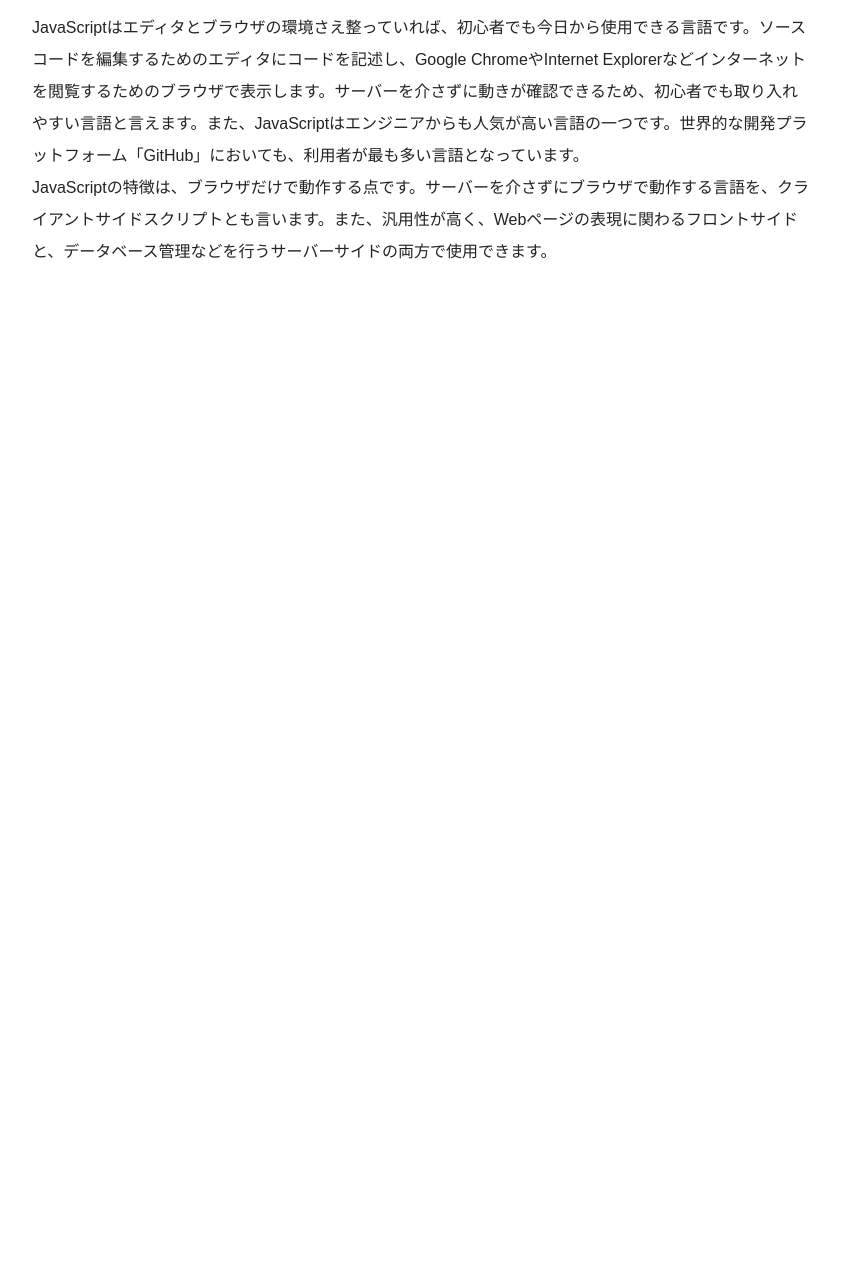
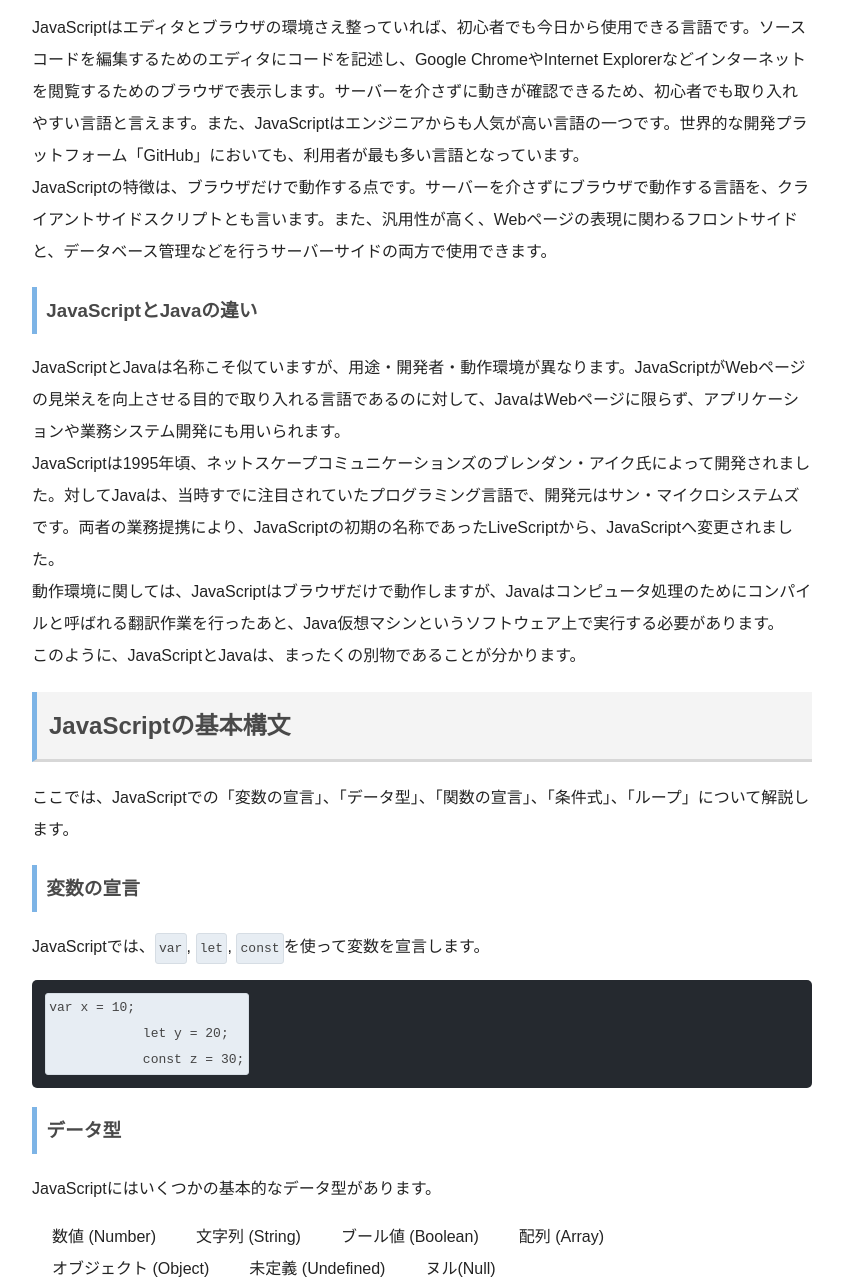
Before and after one commit to kohtarou/JavaExplanation-main, a plain HTML site: page index.html in a window 1280 px wide. Shown: the part 771-2056 px from the top of the page, without its empty margins (218-1061 px from the left). Before the commit the page ends 1071 px from the top, so only its background shows below. Drawn offline with Linux system fonts and the light colour scheme.

Commit message:
html css js

```diff
--- a/index.html
+++ b/index.html
@@ -41,5 +41,37 @@
         JavaScriptはエディタとブラウザの環境さえ整っていれば、初心者でも今日から使用できる言語です。ソースコードを編集するためのエディタにコードを記述し、Google ChromeやInternet Explorerなどインターネットを閲覧するためのブラウザで表示します。サーバーを介さずに動きが確認できるため、初心者でも取り入れやすい言語と言えます。また、JavaScriptはエンジニアからも人気が高い言語の一つです。世界的な開発プラットフォーム「GitHub」においても、利用者が最も多い言語となっています。<br>
         JavaScriptの特徴は、ブラウザだけで動作する点です。サーバーを介さずにブラウザで動作する言語を、クライアントサイドスクリプトとも言います。また、汎用性が高く、Webページの表現に関わるフロントサイドと、データベース管理などを行うサーバーサイドの両方で使用できます。
     </p>
+
+    <h3>JavaScriptとJavaの違い</h3>
+    <p>
+        JavaScriptとJavaは名称こそ似ていますが、用途・開発者・動作環境が異なります。JavaScriptがWebページの見栄えを向上させる目的で取り入れる言語であるのに対して、JavaはWebページに限らず、アプリケーションや業務システム開発にも用いられます。<br>
+        JavaScriptは1995年頃、ネットスケープコミュニケーションズのブレンダン・アイク氏によって開発されました。対してJavaは、当時すでに注目されていたプログラミング言語で、開発元はサン・マイクロシステムズです。両者の業務提携により、JavaScriptの初期の名称であったLiveScriptから、JavaScriptへ変更されました。<br>
+        動作環境に関しては、JavaScriptはブラウザだけで動作しますが、Javaはコンピュータ処理のためにコンパイルと呼ばれる翻訳作業を行ったあと、Java仮想マシンというソフトウェア上で実行する必要があります。<br>
+        このように、JavaScriptとJavaは、まったくの別物であることが分かります。
+    </p>
+
+    <h2 id="bbbb">JavaScriptの基本構文</h2>
+    <p>
+        ここでは、JavaScriptでの「変数の宣言」、「データ型」、「関数の宣言」、「条件式」、「ループ」について解説します。
+    </p>
+
+    <h3>変数の宣言</h3>
+    <p>JavaScriptでは、<code>var</code>, <code>let</code>, <code>const</code>を使って変数を宣言します。</p>
+        <pre><code>var x = 10;
+            let y = 20;
+            const z = 30;</code></pre>
+
+    <h3>データ型</h3>
+    <p>JavaScriptにはいくつかの基本的なデータ型があります。</p>
+        <ul>
+            <li>数値 (Number)</li>
+            <li>文字列 (String)</li>
+            <li>ブール値 (Boolean)</li>
+            <li>配列 (Array)</li>
+            <li>オブジェクト (Object)</li>
+            <li>未定義 (Undefined)</li>
+            <li>ヌル(Null)</li>
+        </ul>
+
 </body>
 </html>
--- a/main.css
+++ b/main.css
@@ -58,3 +58,33 @@ strong {
     margin-block-start: 0.7em;
     margin-block-end: 0.7em;
 }
+
+code {
+    display: inline-block;
+    padding: 0.1em 0.25em;
+    color: #444;
+    background-color: #e7edf3;
+    border-radius: 3px;
+    border: solid 1px #d6dde4;
+}
+
+pre {
+    margin: 1em 0; /* ブロック前後の余白 */
+    padding: 1em; /* ブロック内の余白 */
+    border-radius: 5px; /* 角丸 */
+    background: #25292f; /* 背景色 */
+    color: #fff; /* 文字色 */
+    overflow-x: auto; /* 横スクロールバー */
+    -webkit-overflow-scrolling: touch;  /* スクロールバーの滑らかさ */
+}
+
+ul {
+    padding: 0;
+    list-style: none;
+}
+
+li {
+    float: left;
+    display: inline;
+    padding: 0 20px 0 20px;
+}
```
